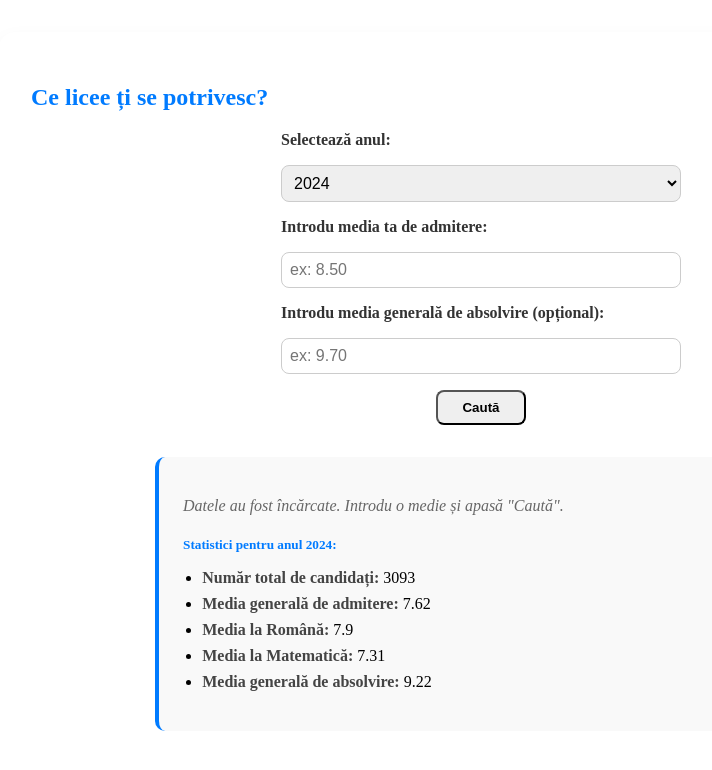
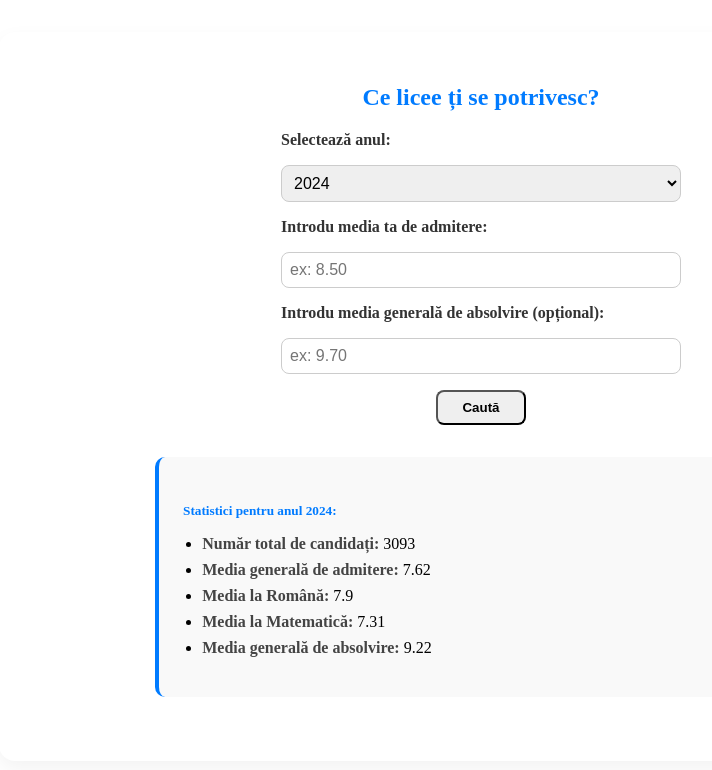
Before and after one commit to doriandamian/SimulareEvaluare, an Angular app: page /repartizare in a window 1280 px wide. Both pictures are taken after a click on the button "Caută". Shown: the top 770 px of the page, without its empty margins (159-871 px from the left). Built offline with nearby package versions, Linux system fonts and the light colour scheme.

Commit message:
minor update

```diff
--- a/src/app/repartizare-liceu/repartizare-liceu.component.scss
+++ b/src/app/repartizare-liceu/repartizare-liceu.component.scss
@@ -10,4 +10,5 @@
 h2 {
   color: #007bff;
   font-weight: 700;
+  text-align: center;
 }
--- a/src/app/repartizare-liceu/statistics-panel/statistics-panel.component.html
+++ b/src/app/repartizare-liceu/statistics-panel/statistics-panel.component.html
@@ -1,5 +1,4 @@
 <div *ngIf="statistici?.total">
-  <p>Datele au fost încărcate. Introdu o medie și apasă "Caută".</p>
   <h5>Statistici pentru anul {{ year }}:</h5>
   <ul>
     <li><b>Număr total de candidați:</b> {{ statistici.total }}</li>
```
